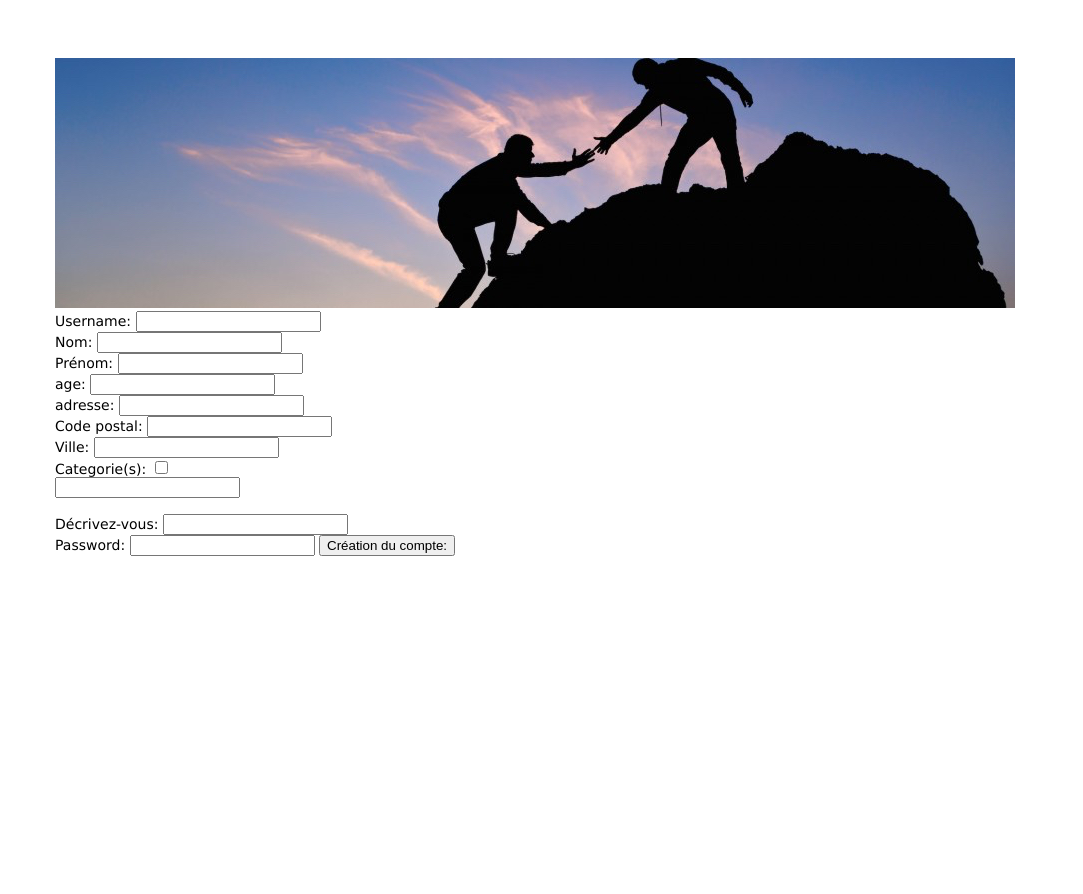
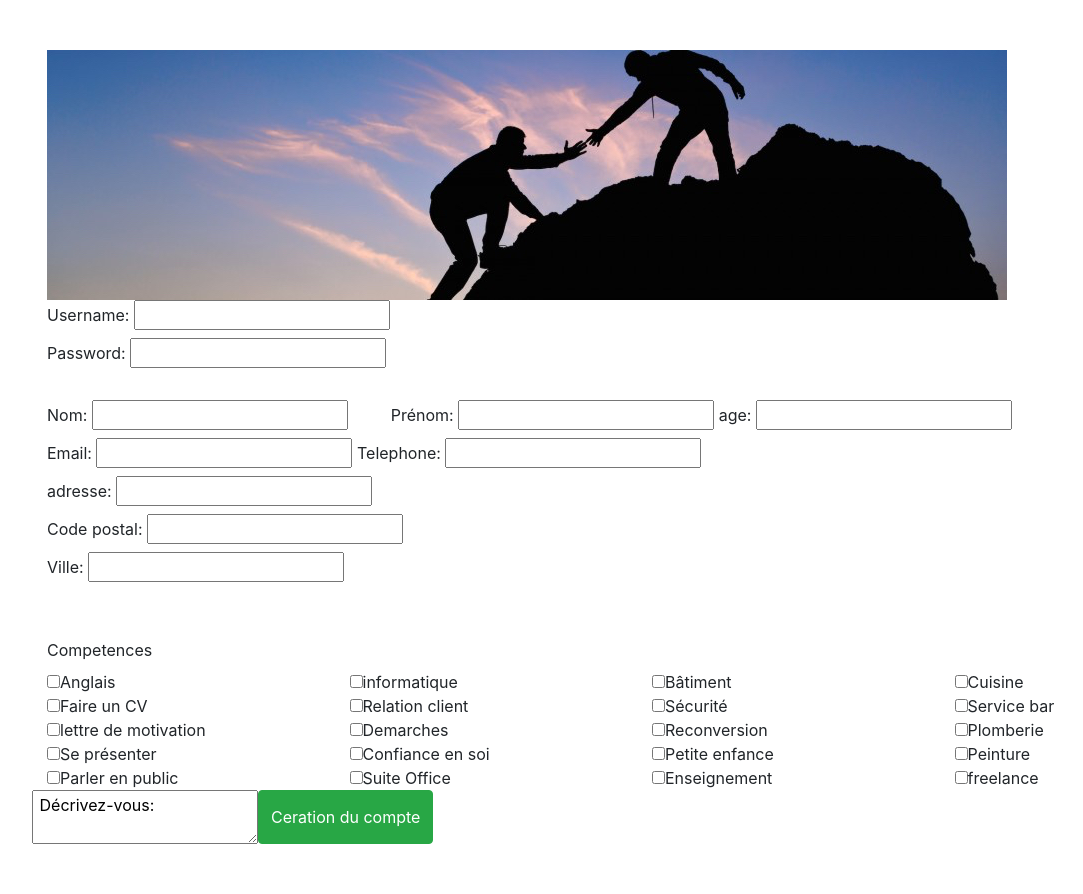
Before and after one commit to JeffCampigli/mink, a Node server app: page /signup/coach in a window 1280 px wide. Shown: the whole page, without its empty margins (3-1086 px from the left). Before the commit the page ends 556 px from the top, so only its background shows below. Run offline with Node 20, Linux system fonts and the light colour scheme; some libraries are stand-ins or nearby versions.

Commit message:
add views

```diff
--- a/config/user-skills.js
+++ b/config/user-skills.js
@@ -4,10 +4,10 @@ module.exports = [
   "Faire une lettre de motivation",
   "Se présenter",
   "Parler en public",
-  "Aptitude web",
+  "Aptitude informatique",
   "Relation client",
-  "Vente",
-  "Conseil",
+  "Demarches administratives",
+  "Confiance en soi",
   "Suite Office",
   "Bâtiment",
   "Sécurité",
--- a/views/auth/signup.ejs
+++ b/views/auth/signup.ejs
@@ -5,19 +5,35 @@
   </label>
   <br>
   <label>
-  Nom:
+
+    <label>
+      Password:
+      <input type="password" name="password">
+    </label>
+    <br>
+    <br> Nom:
     <input type="text" name="firstname">
   </label>
-<br>
+
   <label>
     Prénom:
     <input type="text" name="lastname">
   </label>
-<br>
   <label>
     age:
     <input type="number" name="age">
   </label>
+  <br>
+  <label>
+    Email:
+    <input type="email" name="email">
+  </label>
+  <label>
+    Telephone:
+    <input type="number" name="telephone">
+  </label>
+
+
   <br>
   <label>
     adresse:
@@ -34,27 +50,108 @@
     <input type="text" name="city">
   </label>
   <br>
+  <br>
+  <br>
 
-<div class="input-group mb-3">
-  <div class="input-group-prepend">
-    <div class="input-group-text">
-    <label>
-  Categorie(s):
-      <input type="checkbox" aria-label="Checkbox for following text input">
+
+  <!-- <label>
+
+                                          </div> -->
+
+  <div class="row">
+    <div class="col-md-3">
+      <label class="control-label">Competences</label>
     </div>
   </div>
-  <input type="text" class="form-control" name ="category" aria-label="Text input with checkbox" value="">
-  </label>
+
+  <div class="row">
+    <div class="col-md-3">
+      <div class="checkbox">
+        <input type="checkbox" id="1">Anglais
       </div>
+      <div class="checkbox">
+        <input type="checkbox" id="1">Faire un CV
+      </div>
+      <div class="checkbox">
+        <input type="checkbox" id="1">lettre de motivation
+      </div>
+      <div class="checkbox">
+        <input type="checkbox" id="1">Se présenter
+      </div>
+      <div class="checkbox">
+        <input type="checkbox" id="1">Parler en public
+      </div>
+    </div>
+
+
+    <div class="col-md-3">
+      <div class="checkbox">
+        <input type="checkbox" id="1">informatique
+      </div>
+      <div class="checkbox">
+        <input type="checkbox" id="1">Relation client
+      </div>
+      <div class="checkbox">
+        <input type="checkbox" id="1">Demarches
+      </div>
+      <div class="checkbox">
+        <input type="checkbox" id="1">Confiance en soi
+      </div>
+      <div class="checkbox">
+        <input type="checkbox" id="1">Suite Office
+      </div>
+    </div>
+
+
+    <div class="col-md-3">
+      <div class="checkbox">
+        <input type="checkbox" id="1">Bâtiment
+      </div>
+      <div class="checkbox">
+        <input type="checkbox" id="1">Sécurité
+      </div>
+      <div class="checkbox">
+        <input type="checkbox" id="1">Reconversion
+      </div>
+      <div class="checkbox">
+        <input type="checkbox" id="1">Petite enfance
+      </div>
+      <div class="checkbox">
+        <input type="checkbox" id="1">Enseignement
+      </div>
+    </div>
+
+
+    <div class="col-md-3">
+      <div class="checkbox">
+        <input type="checkbox" id="1">Cuisine
+      </div>
+      <div class="checkbox">
+        <input type="checkbox" id="1">Service bar
+      </div>
+      <div class="checkbox">
+        <input type="checkbox" id="1">Plomberie
+      </div>
+      <div class="checkbox">
+        <input type="checkbox" id="1">Peinture
+      </div>
+
+      <div class="checkbox">
+        <input type="checkbox" id="1">freelance
+      </div>
+    </div>
+
+
+
+
+
+
     <br>
-<label>
+    <textarea>
  Décrivez-vous:
-  <input type="textarea" name="description">
-</label>
+
+  </textarea>
     <br>
-<label>
-  Password:
-  <input type="password" name="password">
-</label>
-<button>Création du compte:</button>
+
+    <button type="button" class="btn btn-success">Ceration du compte</button>
 </form>
--- a/views/layouts/main-layout.ejs
+++ b/views/layouts/main-layout.ejs
@@ -2,10 +2,9 @@
 <html>
 
 <head>
-  <title>
-    <%= title %>
-  </title>
+
   <link rel='stylesheet' href='/stylesheets/style.css' />
+  <link rel="stylesheet" href="https://maxcdn.bootstrapcdn.com/bootstrap/4.0.0/css/bootstrap.min.css" integrity="sha384-Gn5384xqQ1aoWXA+058RXPxPg6fy4IWvTNh0E263XmFcJlSAwiGgFAW/dAiS6JXm" crossorigin="anonymous">
 </head>
 
 <body>
```
Also changed, not shown: views/auth/login.ejs (+52 -2 lines), views/users/edit.ejs (added), views/users/index.ejs (added), views/users/new.ejs (added), views/users/show.ejs (added), views/users/update.ejs (added). Lines whose indentation alone changed are shown as unchanged.
